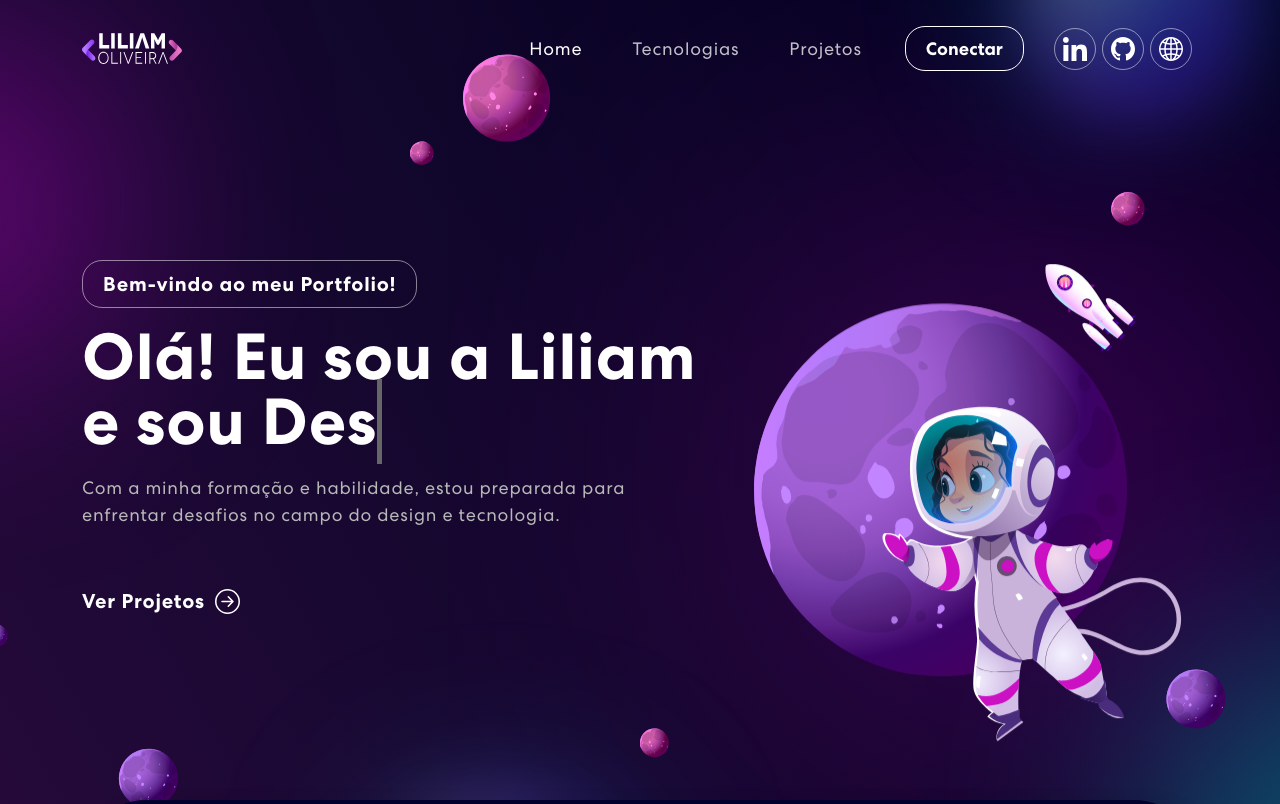
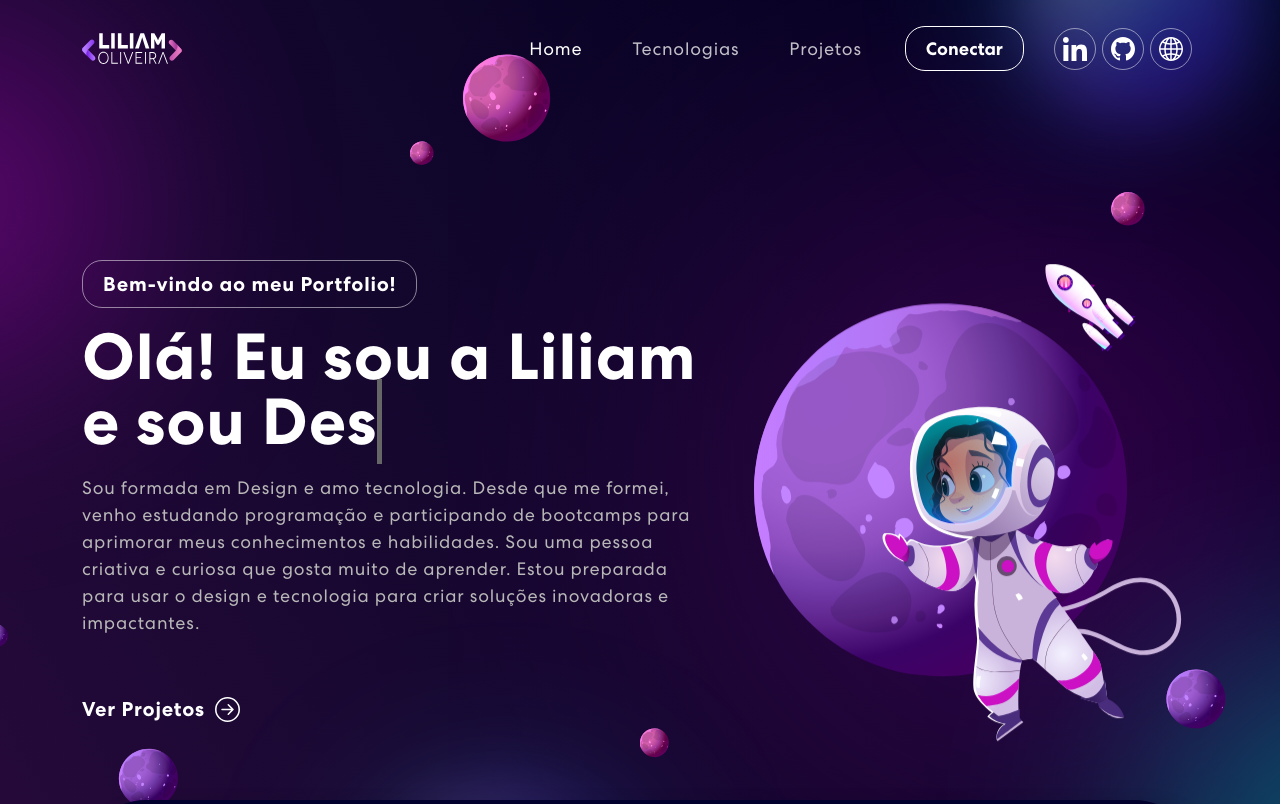
Before and after one commit to Lihsolive/portfolio-pessoal, a React (Create React App) app: page / in a window 1280 px wide. Shown: the top 804 px of the page. Built offline with nearby package versions, Linux system fonts and the light colour scheme.

Commit message:
Alterando texto do banner

```diff
--- a/src/components/banner/Banner.js
+++ b/src/components/banner/Banner.js
@@ -77,8 +77,8 @@ export const Banner = () => {
                     </span>
                   </h1>
                   <p>
-                    Com a minha formação e habilidade, estou preparada para
-                    enfrentar desafios no campo do design e tecnologia.
+                    Sou formada em Design e amo tecnologia. Desde que me formei, venho estudando programação e participando de bootcamps para aprimorar meus conhecimentos e habilidades. Sou uma pessoa criativa e curiosa que gosta muito de aprender. Estou preparada para
+                    usar o design e tecnologia para criar soluções inovadoras e impactantes.
                   </p>
                   <a href="#projeto">
                     <button>
```
